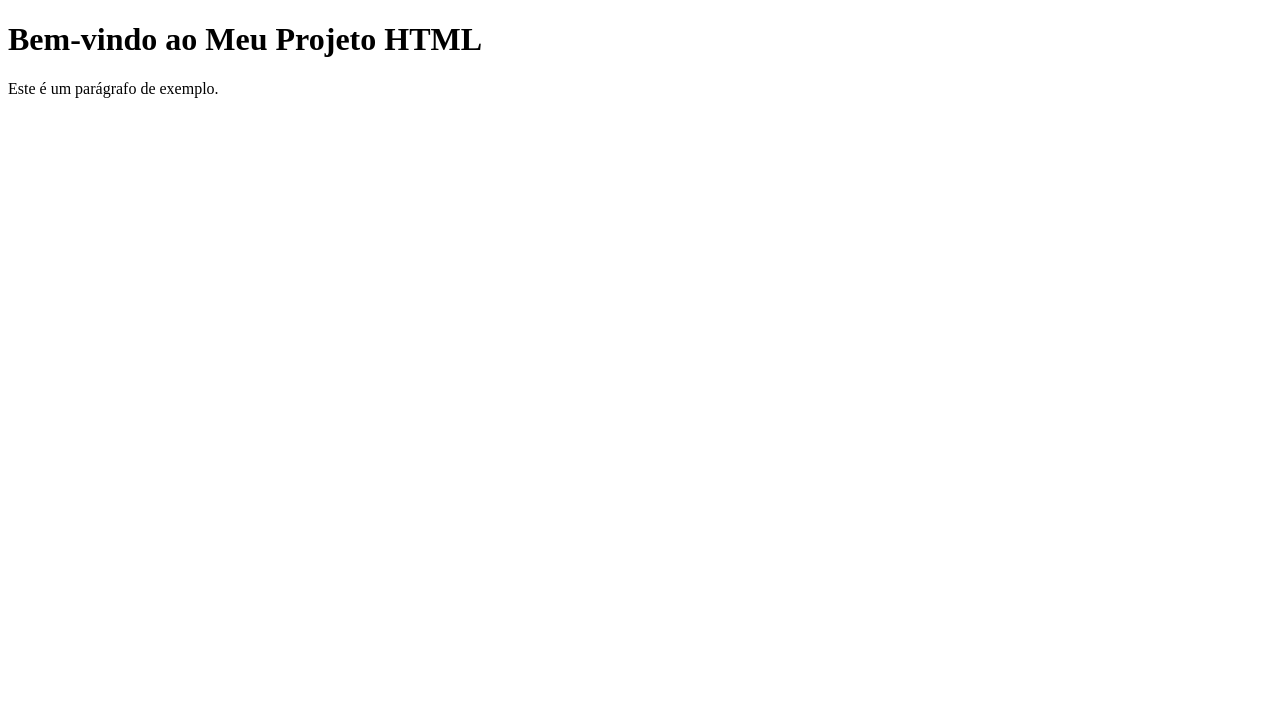
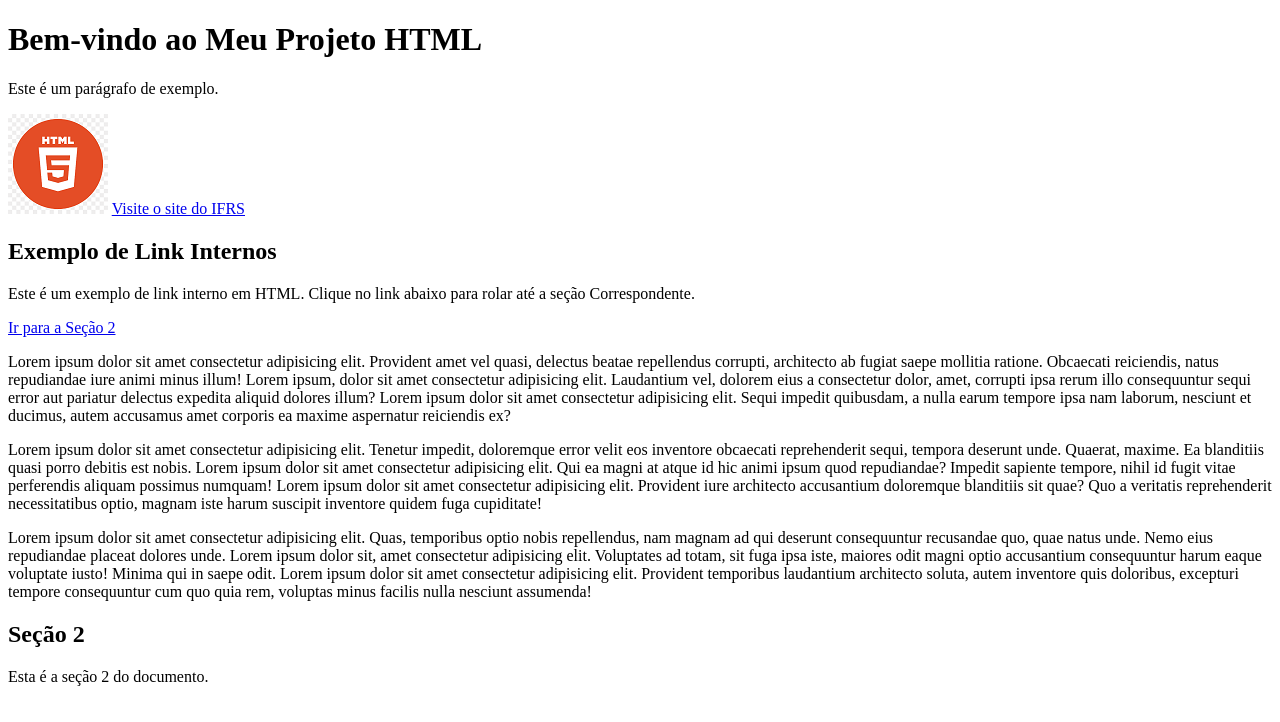
Before and after one commit to lscj-ldc/projetos-web, a plain HTML site: page meu-projeto-html/index.html in a window 1280 px wide. Drawn offline with Linux system fonts and the light colour scheme.

Commit message:
Atualização

```diff
--- a/meu-projeto-html/index.html
+++ b/meu-projeto-html/index.html
@@ -8,5 +8,24 @@
 <body>
     <h1>Bem-vindo ao Meu Projeto HTML</h1>
     <P>Este é um parágrafo de exemplo.</P>
+    <img src="imagens/imagem.png" alt="Logotipo do HTML">
+    <a href="https://ifrs.edu.br/">Visite o site do IFRS</a>
+    <section>
+        <h1>Exemplo de Link Internos</h1>
+        <p>Este é um exemplo de link interno em HTML. Clique no link abaixo para rolar até a seção Correspondente.</p>
+        <!-- Link interno (âncora) -->
+         <a href="#secao2">Ir para a Seção 2</a>
+         <p>
+            Lorem ipsum dolor sit amet consectetur adipisicing elit. Provident amet vel quasi, delectus beatae repellendus corrupti, architecto ab fugiat saepe mollitia ratione. Obcaecati reiciendis, natus repudiandae iure animi minus illum! Lorem ipsum, dolor sit amet consectetur adipisicing elit. Laudantium vel, dolorem eius a consectetur dolor, amet, corrupti ipsa rerum illo consequuntur sequi error aut pariatur delectus expedita aliquid dolores illum? Lorem ipsum dolor sit amet consectetur adipisicing elit. Sequi impedit quibusdam, a nulla earum tempore ipsa nam laborum, nesciunt et ducimus, autem accusamus amet corporis ea maxime aspernatur reiciendis ex?
+        </p>
+         <p>
+            Lorem ipsum dolor sit amet consectetur adipisicing elit. Tenetur impedit, doloremque error velit eos inventore obcaecati reprehenderit sequi, tempora deserunt unde. Quaerat, maxime. Ea blanditiis quasi porro debitis est nobis. Lorem ipsum dolor sit amet consectetur adipisicing elit. Qui ea magni at atque id hic animi ipsum quod repudiandae? Impedit sapiente tempore, nihil id fugit vitae perferendis aliquam possimus numquam! Lorem ipsum dolor sit amet consectetur adipisicing elit. Provident iure architecto accusantium doloremque blanditiis sit quae? Quo a veritatis reprehenderit necessitatibus optio, magnam iste harum suscipit inventore quidem fuga cupiditate!
+        </p>
+         <p>
+            Lorem ipsum dolor sit amet consectetur adipisicing elit. Quas, temporibus optio nobis repellendus, nam magnam ad qui deserunt consequuntur recusandae quo, quae natus unde. Nemo eius repudiandae placeat dolores unde. Lorem ipsum dolor sit, amet consectetur adipisicing elit. Voluptates ad totam, sit fuga ipsa iste, maiores odit magni optio accusantium consequuntur harum eaque voluptate iusto! Minima qui in saepe odit. Lorem ipsum dolor sit amet consectetur adipisicing elit. Provident temporibus laudantium architecto soluta, autem inventore quis doloribus, excepturi tempore consequuntur cum quo quia rem, voluptas minus facilis nulla nesciunt assumenda!
+        </p>
+         <h2 id="secao2">Seção 2</h2>
+         <p>Esta é a seção 2 do documento.</p>
+    </section>
 </body>
 </html>
```
Also changed, not shown: meu-projeto-html/imagens/imagem.png (added).
